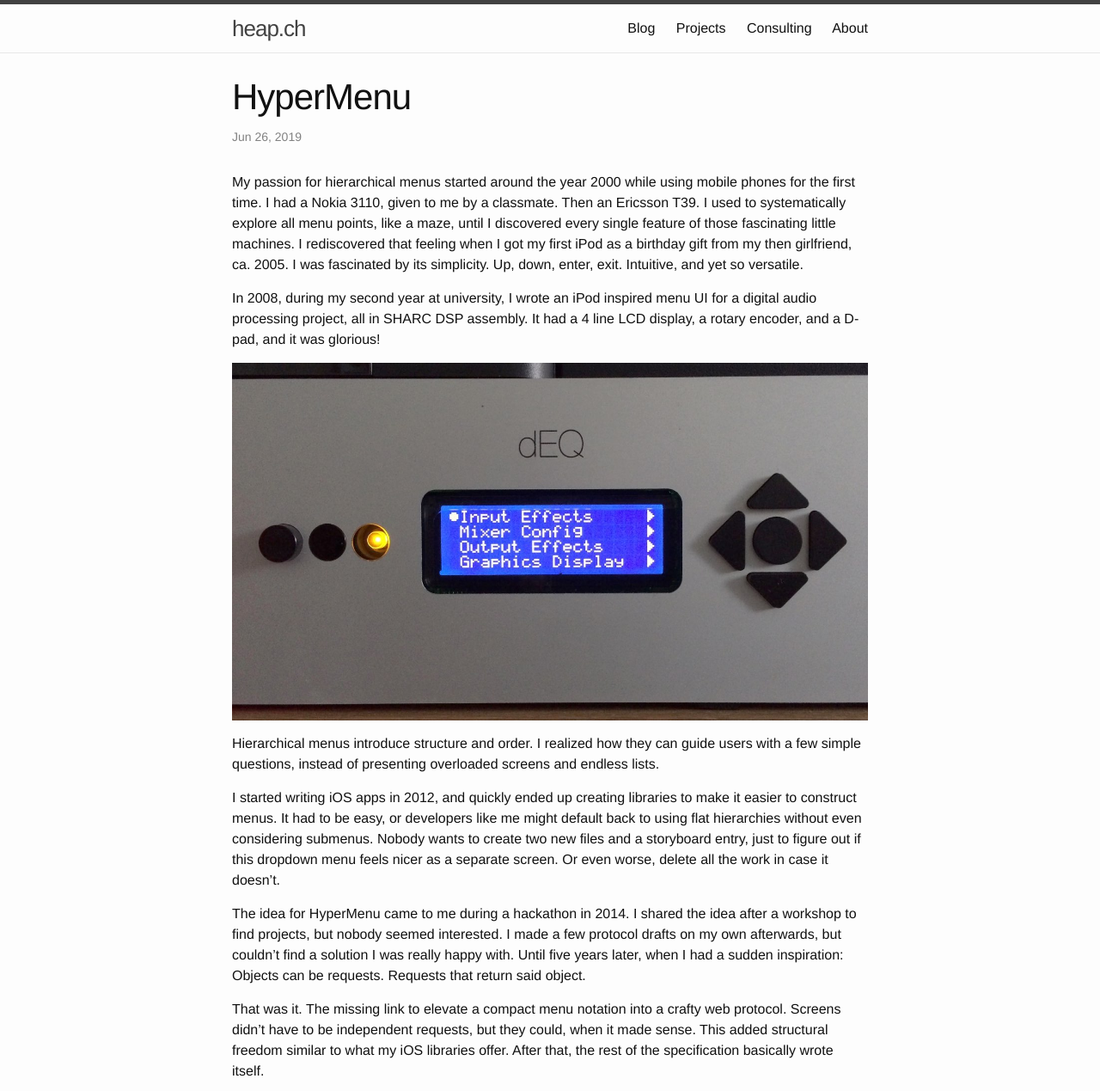
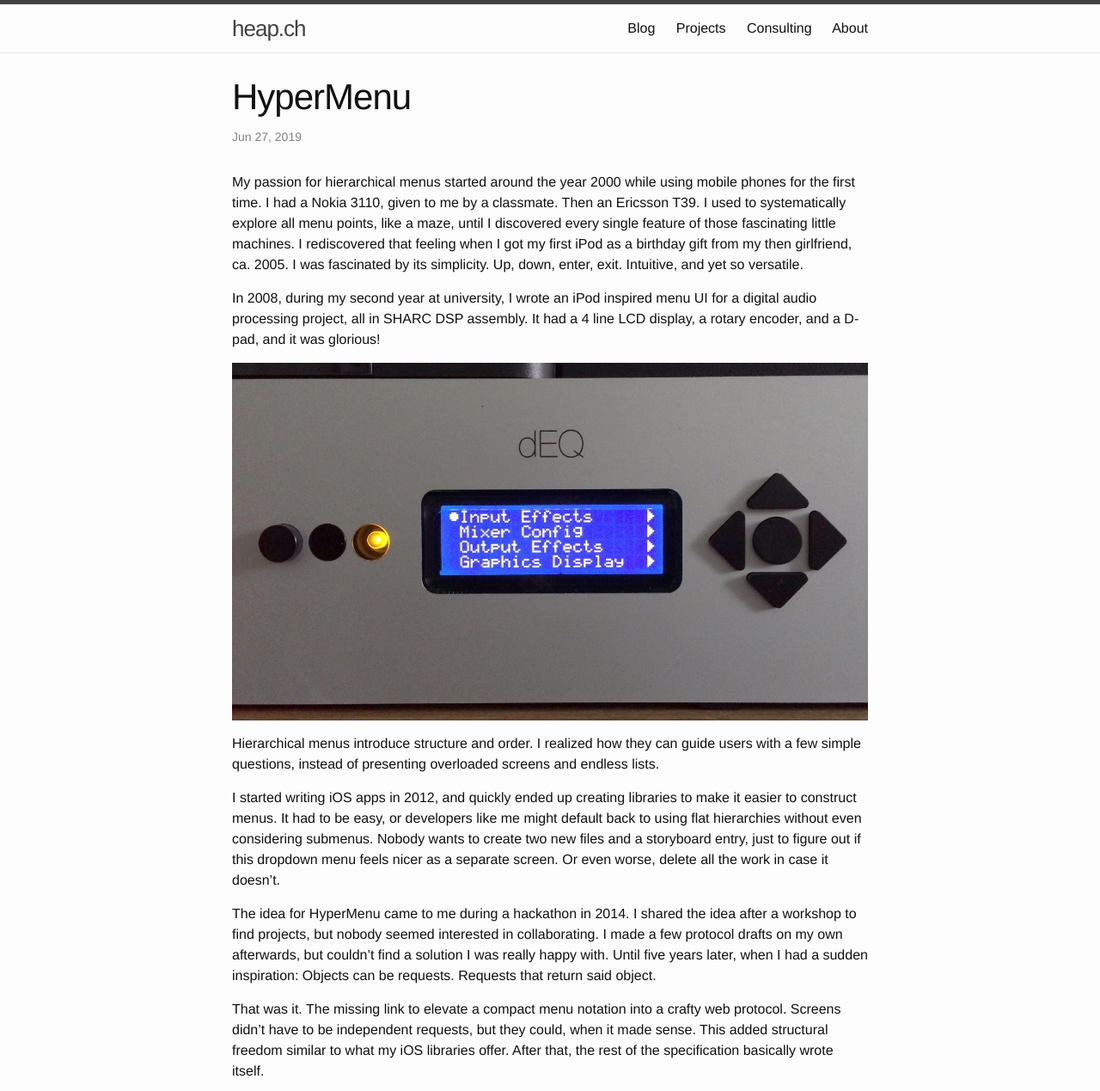
Before and after one commit to stepmuel/stepmuel.github.io, a Jekyll site: the page built from _posts/2019-06-27-hypermenu.md, in a window 1280 px wide and 1400 px high, cut to the strip 0-1269 px from the top of the window. Shown: the whole strip at 86% size. Built offline with Jekyll 4.4.1, drawn with Linux system fonts in a browser that asks for light colours.

Commit message:
Fix timezone issue

```diff
--- a/_posts/2019-06-27-hypermenu.md
+++ b/_posts/2019-06-27-hypermenu.md
@@ -16,7 +16,7 @@ Hierarchical menus introduce structure and order. I realized how they can guide
 
 I started writing iOS apps in 2012, and quickly ended up creating libraries to make it easier to construct menus. It had to be easy, or developers like me might default back to using flat hierarchies without even considering submenus. Nobody wants to create two new files and a storyboard entry, just to figure out if this dropdown menu feels nicer as a separate screen. Or even worse, delete all the work in case it doesn't.
 
-The idea for HyperMenu came to me during a hackathon in 2014. I shared the idea after a workshop to find projects, but nobody seemed interested. I made a few protocol drafts on my own afterwards, but couldn't find a solution I was really happy with. Until five years later, when I had a sudden inspiration: Objects can be requests. Requests that return said object.
+The idea for HyperMenu came to me during a hackathon in 2014. I shared the idea after a workshop to find projects, but nobody seemed interested in collaborating. I made a few protocol drafts on my own afterwards, but couldn't find a solution I was really happy with. Until five years later, when I had a sudden inspiration: Objects can be requests. Requests that return said object.
 
 That was it. The missing link to elevate a compact menu notation into a crafty web protocol. Screens didn't have to be independent requests, but they could, when it made sense. This added structural freedom similar to what my iOS libraries offer. After that, the rest of the specification basically wrote itself.
 
```
Also changed, not shown: other parts of _posts/2019-06-27-hypermenu.md (+1 -1 lines).
